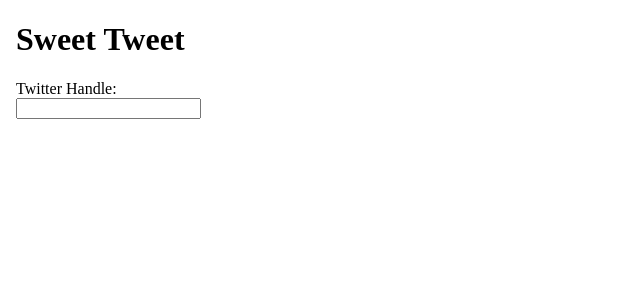
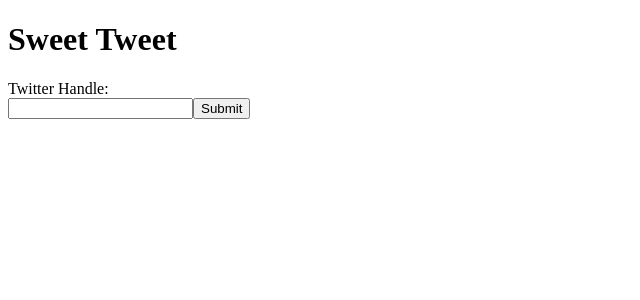
Before and after one commit to IanWolff/sweettweet, a Next.js app: page / in a window 1280 px wide. Shown: the top 300 px of the page, without its empty margins (0-640 px from the left). Built offline with nearby package versions, Linux system fonts and the light colour scheme.

Commit message:
make handles update inex

```diff
--- /dev/null
+++ b/components/handles.js
@@ -0,0 +1,28 @@
+
+export default class HandlesForm extends React.Component {
+  constructor(props) {
+    super(props);
+    this.handle = {value: ''};
+    this.handleChange = this.handleChange.bind(this);
+    this.handleSubmit = this.handleSubmit.bind(this);
+  }
+
+  handleChange(event) {
+    this.setState({value: event.target.value});
+  }
+
+  handleSubmit(event) {
+    alert('A handle was submitted: ' + this.state.value);
+  }
+  render() {
+    return (
+      <form onSubmit={this.handleSubmit}>
+        <label>
+          Twitter Handle:<br/>
+          <input type="text" id={this.handle.value} onChange={this.handleChange} />
+        </label>
+        <input type="submit" value="Submit"/>
+      </form>
+    );
+  }
+}
--- a/pages/index.js
+++ b/pages/index.js
@@ -1,17 +1,14 @@
+import HandlesForm from '../components/handles'
+
 export default class Index extends React.Component{
   render(){
     return(
-      <html>
-        <body>
+      <div className="Index">
           <h1>
             Sweet Tweet
-            </h1>
-            <form>
-            Twitter Handle:<br/>
-            <input type="text" name ="handle"/><br/>
-            </form>
-          </body>
-        </html>
+          </h1>
+          <HandlesForm/>
+      </div>
     )
 
   }
```
